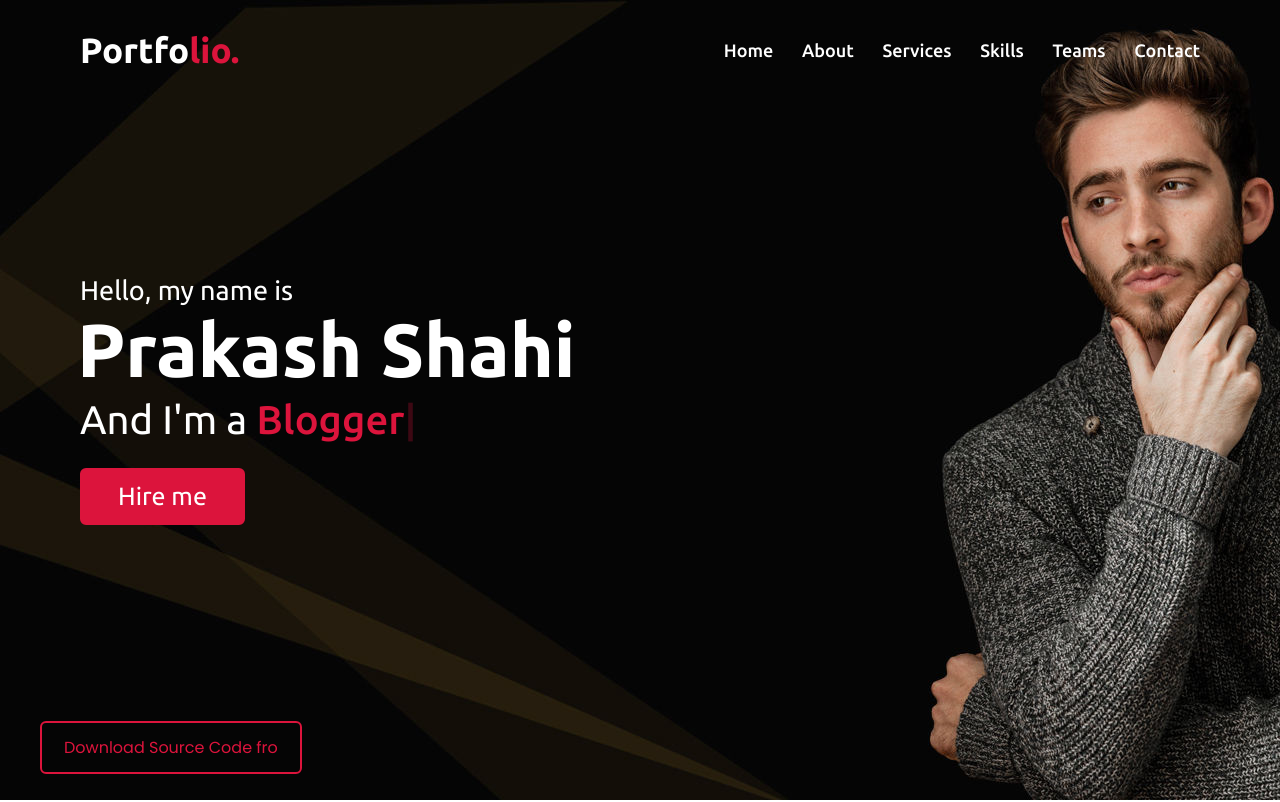
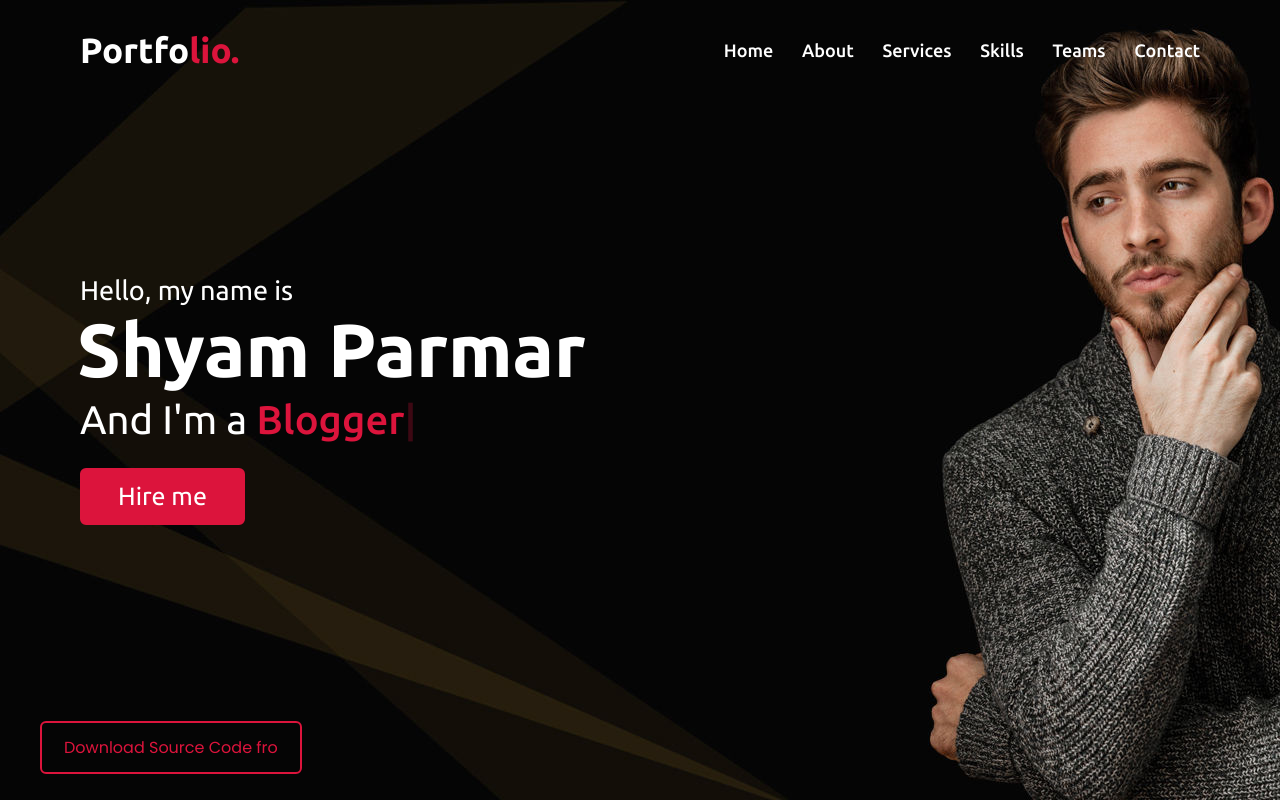
Before and after one commit to shyamparmarr/shyamparmarr, a plain HTML site: page index.html in a window 1280 px wide. Shown: the top 802 px of the page. Drawn offline with nearby package versions, Linux system fonts and the light colour scheme.

Commit message:
changed the name

```diff
--- a/index.html
+++ b/index.html
@@ -88,7 +88,7 @@
         <div class="max-width">
             <div class="home-content">
                 <div class="text-1">Hello, my name is</div>
-                <div class="text-2">Prakash Shahi</div>
+                <div class="text-2">Shyam Parmar</div>
                 <div class="text-3">And I'm a <span class="typing"></span></div>
                 <a href="#">Hire me</a>
             </div>
```
